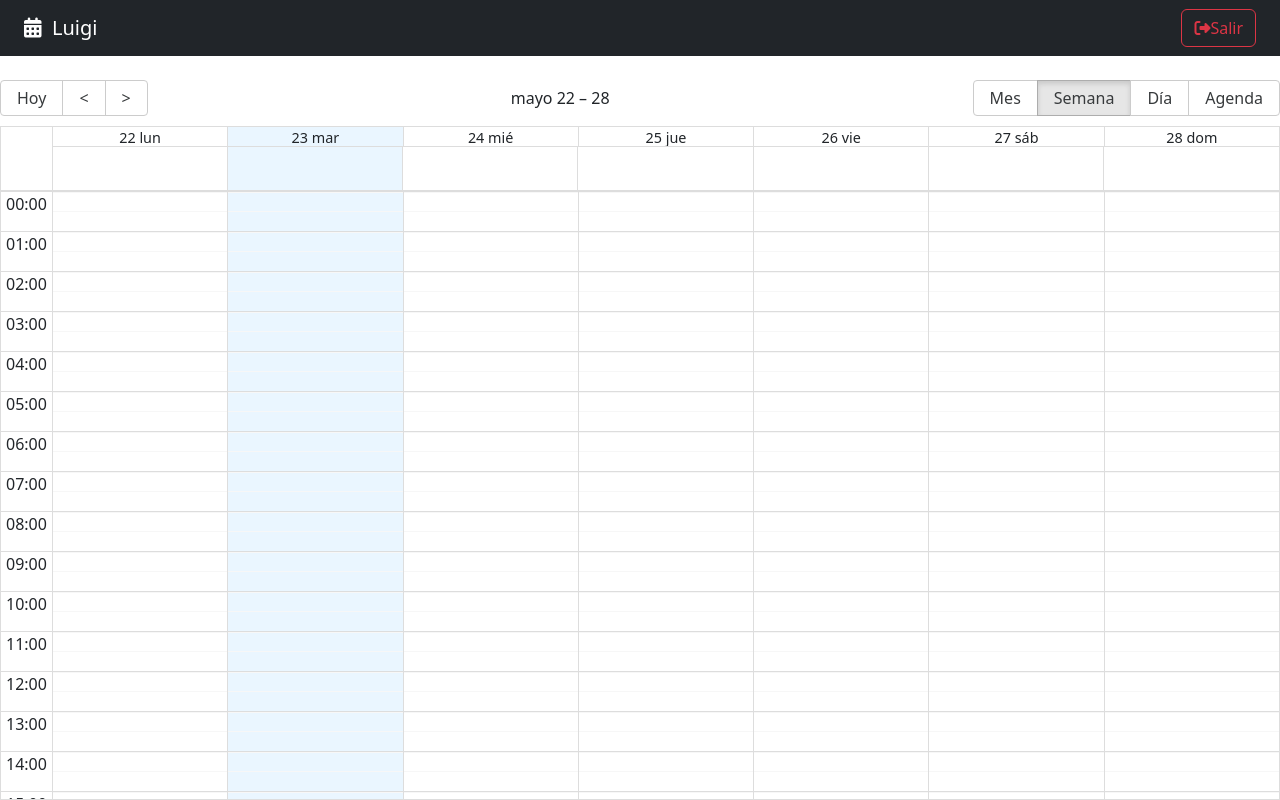
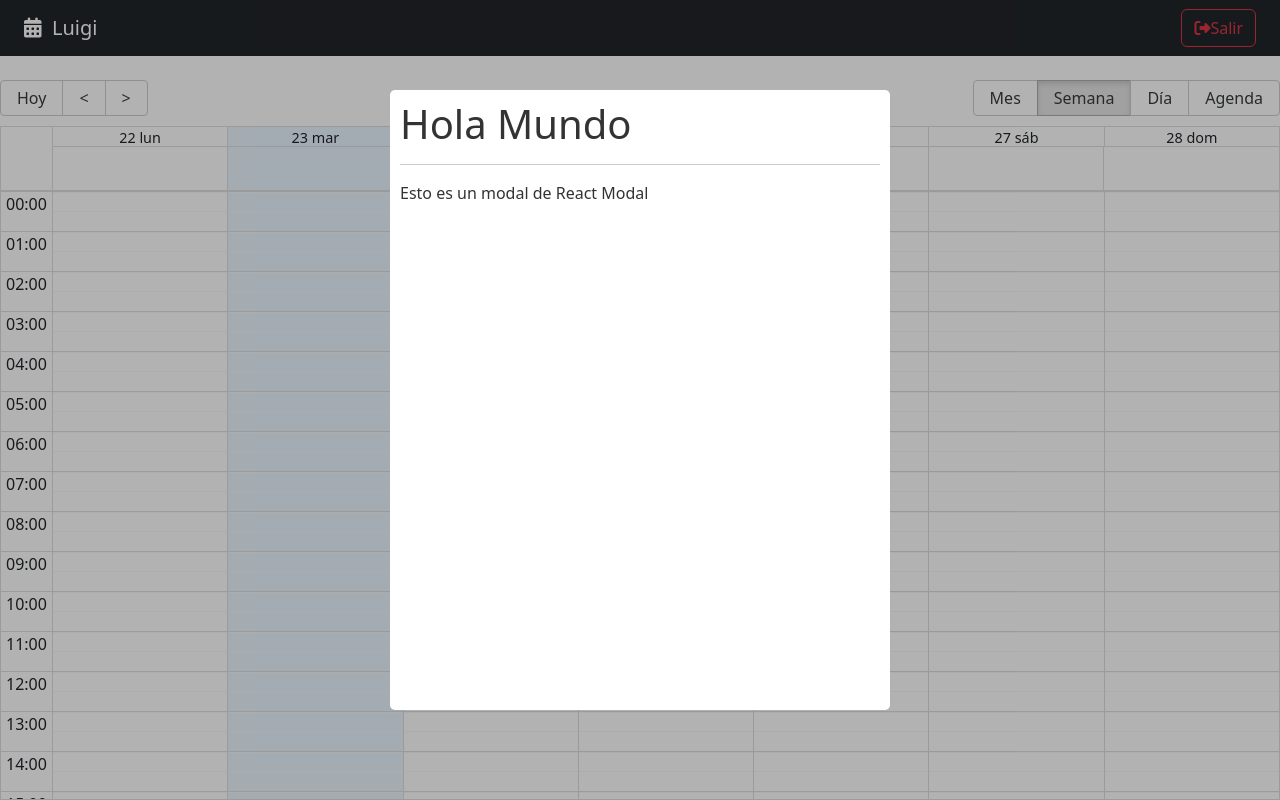
Before and after one commit to luigizuniga/react-vite-calendar-app, a React (Vite) app: page / in a window 1280 px wide. Built offline with nearby package versions, Linux system fonts and the light colour scheme.

Commit message:
React modal implement in calendar page

```diff
--- a/package.json
+++ b/package.json
@@ -13,6 +13,7 @@
     "react": "^18.2.0",
     "react-big-calendar": "^1.6.9",
     "react-dom": "^18.2.0",
+    "react-modal": "^3.16.1",
     "react-router-dom": "^6.0.2"
   },
   "devDependencies": {
--- a/src/calendar/components/CalendarModal.jsx
+++ b/src/calendar/components/CalendarModal.jsx
@@ -1,9 +1,40 @@
+import React , { useState }from 'react'
 import Modal from 'react-modal'
 
+const customStyles = {
+    content: {
+        top: '50%',
+        left: '50%',
+        right: 'auto',
+        bottom: 'auto',
+        marginRight: '-50%',
+        transform: 'translate(-50%, -50%)',
+    }
+}
+
 export const CalendarModal = () => {
-  return (
-    <Modal>
+    const [ isOpenModal, setIsOpenModal ] = useState(true)
+    const onCloseModal = () =>{
+        console.log({ onCloseModal })
+        setIsOpenModal(false)
+    }
 
-    </Modal>
-  )
+
+    Modal.setAppElement('#root')
+
+    return (
+        <Modal
+            isOpen={ isOpenModal }
+            onRequestClose={onCloseModal}
+            style={customStyles}
+            className="modal"
+            overlayClassName="modal-fondo"
+            closeTimeoutMS={ 200 }
+            contentLabel="Calendar-App"
+            >
+                <h1>Hola Mundo</h1>
+                <hr/>
+                <p>Esto es un modal de React Modal</p>
+        </Modal>
+    )
 }
--- a/src/calendar/index.js
+++ b/src/calendar/index.js
@@ -1,4 +1,6 @@
 export * from './components/NavBar';
 export * from './components/CalendarEvent';
+export * from './components/CalendarModal';
+
 
 export * from './pages/CalendarPage';
--- a/src/calendar/pages/CalendarPage.jsx
+++ b/src/calendar/pages/CalendarPage.jsx
@@ -3,7 +3,7 @@
 import { localizer , getMessages } from '../../helpers'
 
 import { addHours  } from 'date-fns'
-import { NavBar , CalendarEvent } from ".."
+import { NavBar , CalendarEvent, CalendarModal } from "../"
 
 import 'react-big-calendar/lib/css/react-big-calendar.css'
 
@@ -64,10 +64,12 @@
             messages={ getMessages() }
             eventPropGetter={eventStyleGetter}
             components={{ event: CalendarEvent }}
-            // onDoubleClickEvent={ onDoubleClick }
-            // onSelectEvent={ onSelect }
+            onDoubleClickEvent={ onDoubleClick }
+            onSelectEvent={ onSelect }
             onView={ onViewChanged }
         />
+
+        <CalendarModal/>
       </>
   )
 }
--- a/src/main.jsx
+++ b/src/main.jsx
@@ -4,7 +4,5 @@
 import { CalendarApp } from './CalendarApp'
 
 ReactDOM.createRoot(document.getElementById('root')).render(
-  <React.StrictMode>
     <CalendarApp />
-  </React.StrictMode>,
 )
--- a/src/styles.css
+++ b/src/styles.css
@@ -1,15 +1,40 @@
-:root {
-  font-family: Inter, system-ui, Avenir, Helvetica, Arial, sans-serif;
-  line-height: 1.5;
-  font-weight: 400;
+/* Modal */
+.ReactModalPortal > div{
+  opacity: 0;
+}
 
-  color-scheme: light dark;
-  color: rgba(255, 255, 255, 0.87);
-  /* background-color: #242424; */
+.ReactModalPortal .ReactModal__Overlay {
+  align-items: center;
+  display: flex;
+  justify-content: center;
+  transition: opacity .2s ease-in-out;
+  z-index: 999;
+}
 
-  font-synthesis: none;
-  text-rendering: optimizeLegibility;
-  -webkit-font-smoothing: antialiased;
-  -moz-osx-font-smoothing: grayscale;
-  -webkit-text-size-adjust: 100%;
+.modal-fondo {
+  background-color: rgba(0, 0, 0, 0.3);
+  bottom: 0;
+  left: 0;
+  right: 0;
+  top: 0;
+  position: fixed;
 }
+
+.ReactModalPortal .ReactModal__Overlay--after-open {
+  opacity: 1;
+}
+
+.ReactModalPortal .ReactModal__Overlay--before-close {
+  opacity: 0;
+}
+
+.modal {
+  background: white;
+  border-radius: 5px;
+  color: rgb(51, 51, 51);
+  display: inline;
+  max-height: 620px;
+  max-width: 500px;
+  outline: none;
+  padding: 10px;
+}
```
